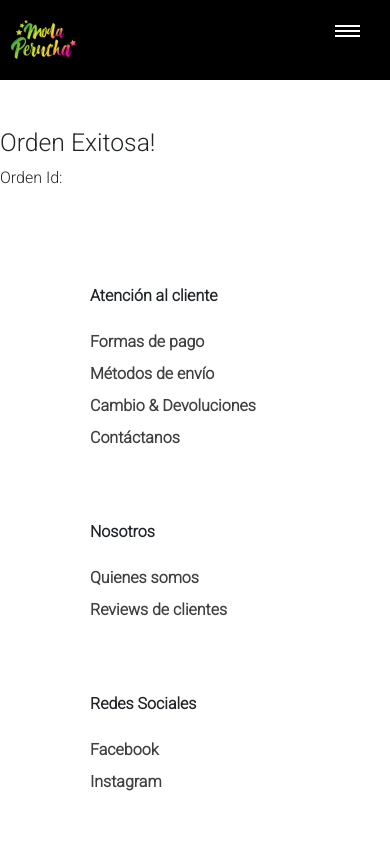
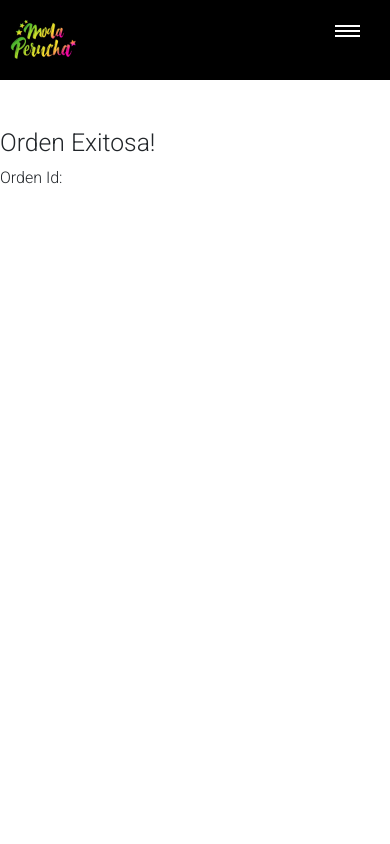
Before and after one commit to dbranco86/Pre-Entrega1-Branco, a React (Vite) app: page /success-order in a window 390 px wide. Shown: the top 844 px of the page. Built offline with nearby package versions, Linux system fonts and the light colour scheme.

Commit message:
Posicionando correctamente el footer

```diff
--- a/src/App.css
+++ b/src/App.css
@@ -22,13 +22,8 @@ ul{
   display: flex;
   flex-direction: column;
   justify-content: space-between;
-  min-height: 100vh
 }
 
-@media(max-width: 768px){
-  .allcontainer{
-    display: flex;
-    flex-direction: column;
-    justify-content: space-between;
-  }
+.mainContainer{
+  min-height: 100vh;
 }
--- a/src/App.jsx
+++ b/src/App.jsx
@@ -5,15 +5,11 @@ import Footer from './components/footer'
 import './App.css'
 
 
-
-
-
-
 function App() {
   return (
       <CartProvider>
         <div className='allcontainer'>
-          <div>
+          <div className='mainContainer'>
             <Navbar />
             <Router />
           </div>
```
